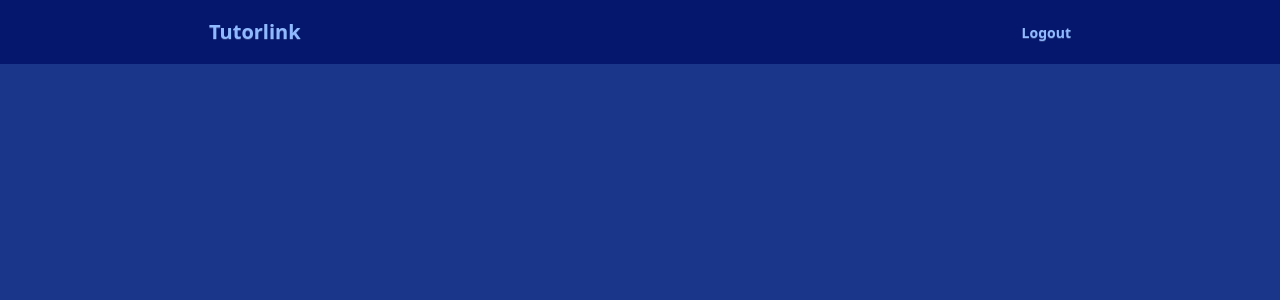
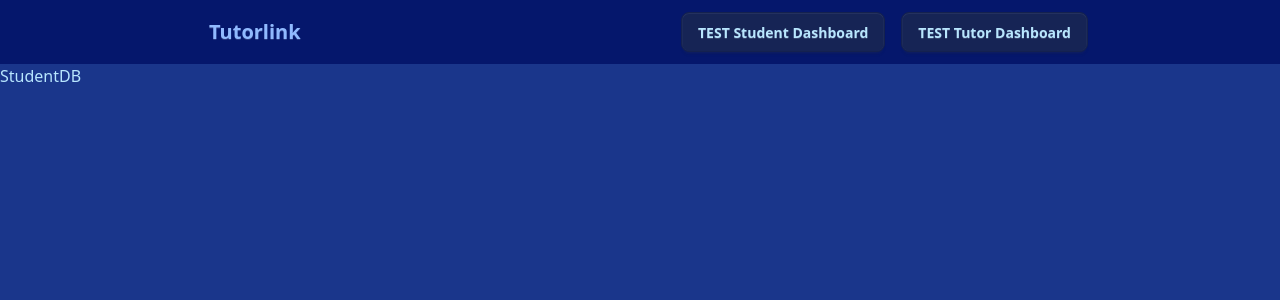
Before and after one commit to domkoekie/tutorlink, a React (Vite) app: page /student-dashboard in a window 1280 px wide. Before the commit this address had no page. Shown: the top 300 px of the page. Built offline with nearby package versions, Linux system fonts and the light colour scheme.

Commit message:
Updated file structure

```diff
--- a/package.json
+++ b/package.json
@@ -13,6 +13,7 @@
     "@tailwindcss/vite": "^4.1.13",
     "react": "^19.1.1",
     "react-dom": "^19.1.1",
+    "react-icons": "^5.5.0",
     "react-router-dom": "^7.8.2"
   },
   "devDependencies": {
--- a/src/App.jsx
+++ b/src/App.jsx
@@ -1,9 +1,11 @@
 import Navbar from "./components/Navbar";
 import { BrowserRouter as Router, Routes, Route } from "react-router-dom";
-import HomePage from "./pages/HomePage";
-import Login from "./pages/Login";
-import SignUp from "./pages/SignUp";
-import ForgotPassword from "./pages/ForgotPassword";
+import HomePage from "./pages/general/HomePage";
+import Login from "./pages/general/Login";
+import SignUp from "./pages/general/SignUp";
+import ForgotPassword from "./pages/general/ForgotPassword";
+import StudentDB from "./pages/student/StudentDashboard";
+import TutorDB from "./pages/tutor/TutorDashboard";
 
 function App() {
   return (
@@ -14,6 +16,8 @@ function App() {
         <Route path="/login" element={<Login />} />
         <Route path="/signup" element={<SignUp />} />
         <Route path="/forgot-password" element={<ForgotPassword />} />
+        <Route path="/student-dashboard" element={<StudentDB />} />
+        <Route path="/tutor-dashboard" element={<TutorDB />} />
       </Routes>
     </Router>
   );
--- a/src/components/Navbar.jsx
+++ b/src/components/Navbar.jsx
@@ -7,9 +7,12 @@ const Navbar = () => {
 
     return (
         <div className="navbar bg-neutral text-neutral-content">
-            <div className="containerWrap">
+            <div className="containerWrap flex justify-between">
                 <button className="btn btn-ghost text-xl" onClick={() => navigate("/")}>Tutorlink</button>
-                <button className="btn btn-ghost" onClick={() => navigate("/")}>Logout</button>
+                <div className=" flex justify-end gap-4">
+                    <button className="btn btn-ghost-accent" onClick={() => navigate("/student-dashboard")}>TEST Student Dashboard</button>
+                    <button className="btn btn-ghost-accent" onClick={() => navigate("/tutor-dashboard")}> TEST Tutor Dashboard</button>
+                </div>
             </div>
         </div>
     );
--- a/src/index.css
+++ b/src/index.css
@@ -4,5 +4,5 @@
 };
 
 .containerWrap {
-    @apply container mx-auto max-w-4xl flex justify-between;
+    @apply container mx-auto max-w-4xl;
 }
--- a/src/pages/HomePage.jsx
+++ b/src/pages/general/HomePage.jsx
@@ -1,6 +1,6 @@
 import React from "react";
 import { useNavigate } from "react-router-dom";
-import bgImage from "../assets/images/brian-jones-xLBNRz5Fy78-unsplash.jpg";
+import bgImage from "../../assets/images/brian-jones-xLBNRz5Fy78-unsplash.jpg";
 
 const HomePage = () => {
     const navigate = useNavigate();
--- a/src/pages/SignUp.jsx
+++ b/src/pages/general/SignUp.jsx
@@ -1,6 +1,6 @@
 import React from "react";
 
-const Login = () => {
+const SignUp = () => {
 
     return (
         <div>
@@ -29,4 +29,4 @@ const Login = () => {
     );
 };
 
-export default Login;
+export default SignUp;
--- /dev/null
+++ b/src/pages/student/StudentDashboard.jsx
@@ -0,0 +1,11 @@
+import React from "react";
+
+const StudentDB = () => {
+    return (
+        <div>
+            <p>StudentDB</p>
+        </div>
+    );
+};
+
+export default StudentDB;
--- /dev/null
+++ b/src/pages/tutor/TutorDashboard.jsx
@@ -0,0 +1,11 @@
+import React from "react";
+
+const TutorDB = () => {
+    return (
+        <div>
+            <p>TutorDB</p>
+        </div>
+    );
+};
+
+export default TutorDB;
```
Also changed, not shown: src/pages/general/ForgotPassword.jsx (renamed from src/pages/ForgotPassword.jsx), src/pages/general/Login.jsx (renamed from src/pages/Login.jsx), 1 other file (tests, documents, lock files or other folders).
